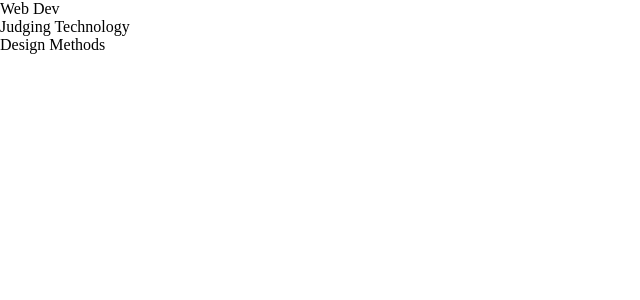
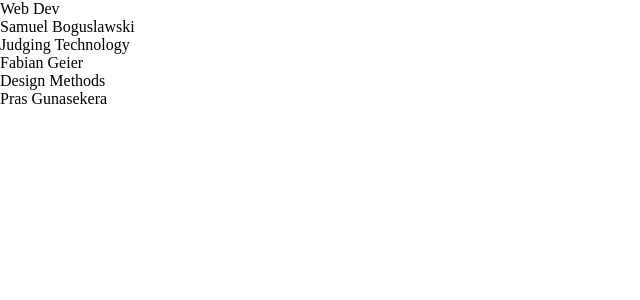
Before and after one commit to Semester-Planner/frontend, a React (Create React App) app: page / in a window 1280 px wide. Shown: the top 300 px of the page, without its empty margins (0-640 px from the left). Built offline with nearby package versions, Linux system fonts and the light colour scheme.

Commit message:
ref: Module component

```diff
--- a/src/App.js
+++ b/src/App.js
@@ -2,9 +2,9 @@ import { ModuleGallery } from "./components/Modules/Module_view";
 
 function App() {
   return (
-  <div className="container">
-    <ModuleGallery />
-  </div>
+    <div className="container">
+      <ModuleGallery />
+    </div>
   );
 }
 
--- a/src/components/Modules/Module_view.js
+++ b/src/components/Modules/Module_view.js
@@ -1,19 +1,26 @@
 import { useState } from "react";
 
-export const ModuleGallery = (props) => {
+export const Module = (item) => {
   const [clicked, handleClick] = useState(false);
   return (
+    <div
+      className={
+        clicked ? "active module " : "module " + item.module.department
+      }
+    >
+      <a href={item.module.mod_code} onClick={() => handleClick(!clicked)}>
+        <div className="moduleTitle">{item.module.name}</div>
+      </a>
+      <div className="moduleInfo">{item.module.coordinator}</div>
+    </div>
+  );
+};
+
+export const ModuleGallery = (props) => {
+  return (
     <div className="modulesGallery">
-      {props.modules.map((module) => {
-        return (
-          <div
-            className={clicked ? "module active" : "module" + module.department}
-          >
-            <a href={module.mod_code} onClick={() => handleClick(!clicked)}>
-              <div className="moduleTitle">{module.name}</div>
-            </a>
-          </div>
-        );
+      {props.modules.map((item, index) => {
+        return <Module module={item} key={index} />;
       })}
     </div>
   );
```
